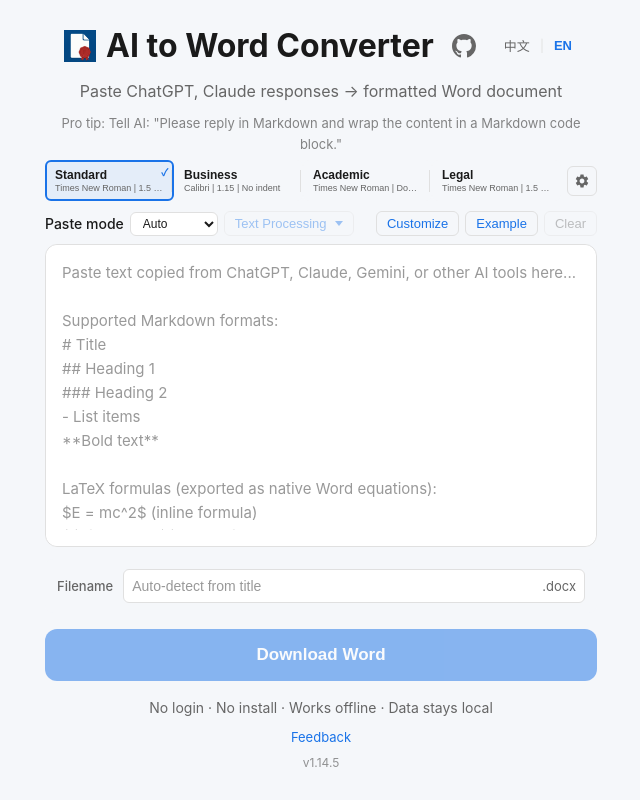
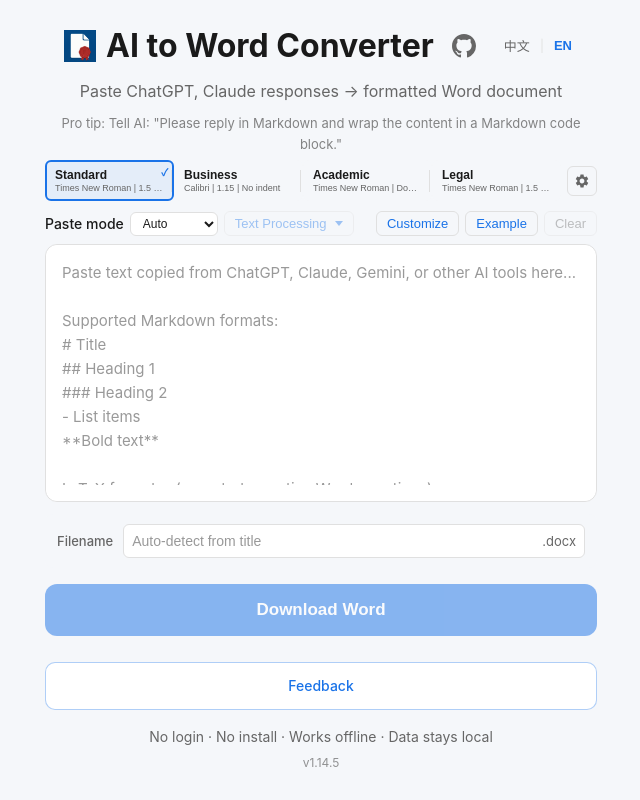
Before and after one commit to shrektan/formaldoc, a React (Vite) app: page / in a window 1280 px wide. Shown: the whole page, without its empty margins (319-959 px from the left). Built offline with nearby package versions, Linux system fonts and the light colour scheme; what turndown-plugin-gfm would draw is missing.

Commit message:
feat: move feedback entry below download button

```diff
--- a/src/App.tsx
+++ b/src/App.tsx
@@ -443,17 +443,15 @@
         >
           {isGenerating ? t.buttons.downloading : t.buttons.download}
         </button>
+
+        <a className="feedback-cta" href={FEEDBACK_URL}>
+          {t.footer.feedback}
+        </a>
       </main>
 
       {/* Footer */}
       <footer className="footer-simple">
         <p>{t.footer.tagline}</p>
-        <a
-          className="footer-feedback"
-          href={FEEDBACK_URL}
-        >
-          {t.footer.feedback}
-        </a>
         <p className="version">v{__APP_VERSION__}</p>
       </footer>
 
--- a/src/styles/app.css
+++ b/src/styles/app.css
@@ -500,6 +500,32 @@
   cursor: not-allowed;
 }
 
+.feedback-cta {
+  display: inline-flex;
+  justify-content: center;
+  align-items: center;
+  width: 100%;
+  margin-top: 10px;
+  padding: 12px 18px;
+  font-size: 14px;
+  font-weight: 500;
+  color: var(--primary);
+  background: var(--surface);
+  border: 1px solid rgba(26, 115, 232, 0.35);
+  border-radius: 10px;
+  text-decoration: none;
+  transition:
+    border-color 0.2s,
+    background 0.2s,
+    color 0.2s;
+}
+
+.feedback-cta:hover {
+  border-color: var(--primary);
+  background: rgba(26, 115, 232, 0.06);
+  color: var(--primary-hover);
+}
+
 /* Footer */
 .footer-simple {
   text-align: center;
```
